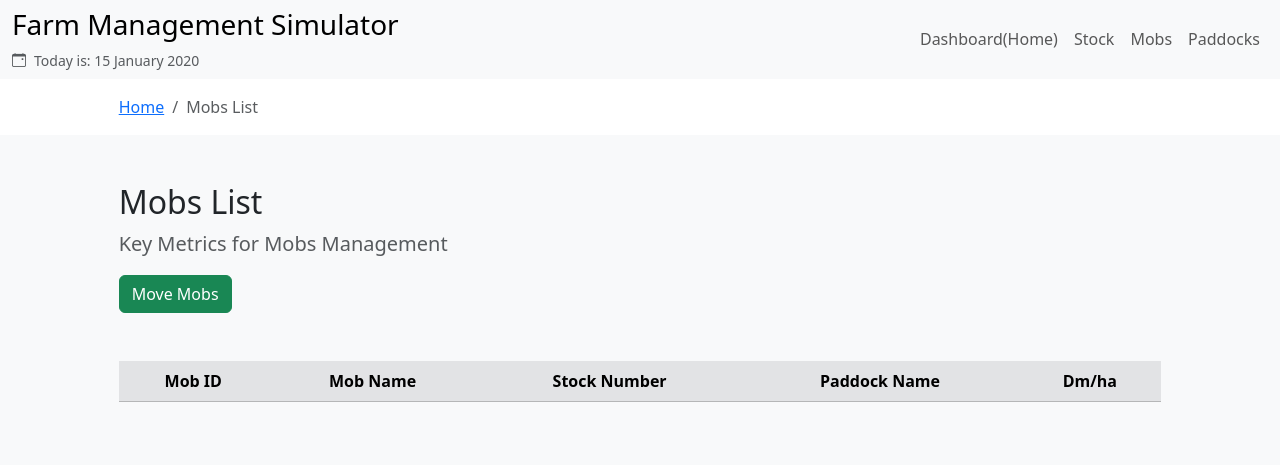
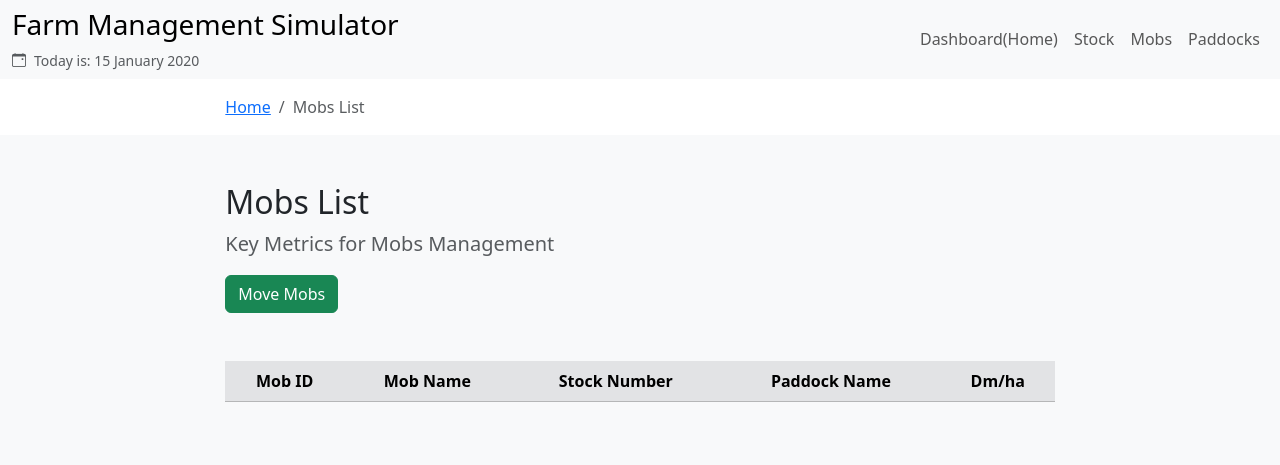
Before and after one commit to jwqiu/Farm-Management-Simulator, a Flask app: template templates/mobs.html in a window 1280 px wide. Shown: the top 465 px of the page. Run offline with Flask 3, Linux system fonts and the light colour scheme; the template is opened without the code that fills it: most values are stand-ins (such as "Sample title", 1, 10 or a date in 2020); lists and menus that the app fills with data are empty.

Commit message:
Minor visual adjustments

```diff
--- a/templates/mobs.html
+++ b/templates/mobs.html
@@ -5,7 +5,7 @@
 
 {% block header %}
 <section id="breadcrumb" class="bg-white">
-    <div class="container col-10 mt-3">
+    <div class="container col-10 col-md-8 mt-3">
         <nav aria-label="breadcrumb">
             <ol class="breadcrumb">
               <li class="breadcrumb-item"><a href="{{url_for('home')}}">Home</a></li>
@@ -20,7 +20,7 @@
 
 <!-- <h2>Mobs</h2> -->
 <section id="table" class="bg-light">
-    <div class="container col-10 py-5">
+    <div class="container col-10 col-md-8 py-5">
         <div class="text-start">
             <h2>Mobs List</h2>
             <p class="lead text-muted">Key Metrics for Mobs Management</p>
--- a/templates/paddocks.html
+++ b/templates/paddocks.html
@@ -24,7 +24,7 @@
             <p class="lead text-muted">Current Paddocks and Management</p>
             <div class="d-flex flex-wrap justify-content-start">
                 <a href="{{ url_for('add_paddock') }}" class="btn btn-success mb-2">Add New Paddock</a>
-                <a href="{{ url_for('nextday') }}" class="btn btn-success mb-2 ms-3">Move to next day</a>
+                <a href="{{ url_for('nextday') }}" class="btn btn-success mb-2 ms-sm-3">Move to next day</a>
                 <a href="{{ url_for('reset_date') }}" class="mt-1 ms-sm-3">Clear date</a>
             </div>
 
```
